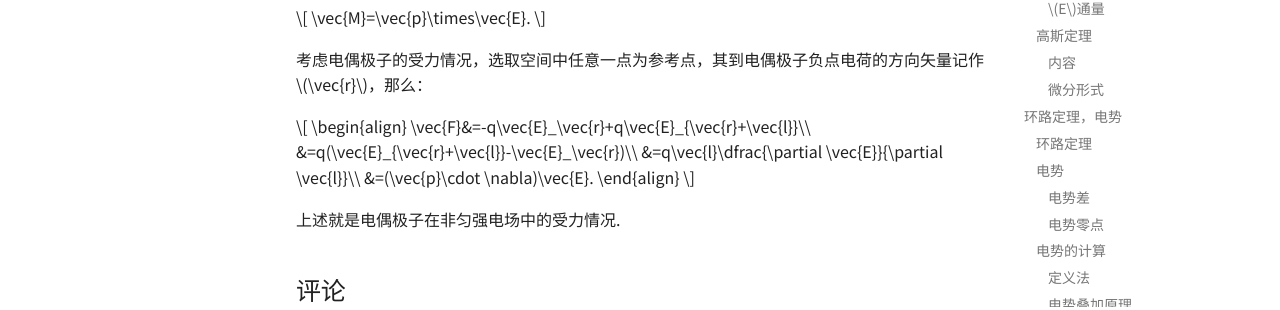
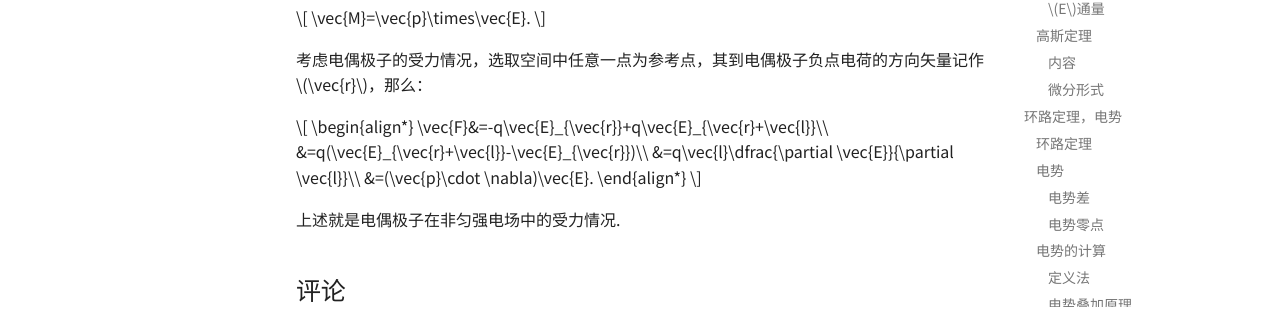
Before and after one commit to glimmeringlight/sjtu-notes, an MkDocs documentation site: the page built from docs/notes/grade2/PHY1252/001.md, in a window 1280 px wide and 900 px high, scrolled down 7842 px. Shown: the part 504-814 px from the top of the window. Built offline with MkDocs 1.6.1 and Material for MkDocs 9.7.7, drawn with Linux system fonts in a browser that asks for light colours; a script that is not in the unit is left out; comment, search, counter and statistics services are not loaded.

Commit message:
Fix: TeX err in PHY1252

```diff
--- a/docs/notes/grade2/PHY1252/001.md
+++ b/docs/notes/grade2/PHY1252/001.md
@@ -423,12 +423,12 @@
 考虑电偶极子的受力情况，选取空间中任意一点为参考点，其到电偶极子负点电荷的方向矢量记作$\vec{r}$，那么：
 
 $$
-\begin{align}
-    \vec{F}&=-q\vec{E}_\vec{r}+q\vec{E}_{\vec{r}+\vec{l}}\\
-    &=q(\vec{E}_{\vec{r}+\vec{l}}-\vec{E}_\vec{r})\\
+\begin{align*}
+    \vec{F}&=-q\vec{E}_{\vec{r}}+q\vec{E}_{\vec{r}+\vec{l}}\\
+    &=q(\vec{E}_{\vec{r}+\vec{l}}-\vec{E}_{\vec{r}})\\
     &=q\vec{l}\dfrac{\partial \vec{E}}{\partial \vec{l}}\\
     &=(\vec{p}\cdot \nabla)\vec{E}.
-\end{align}
+\end{align*}
 $$
 
 上述就是电偶极子在非匀强电场中的受力情况.
```
Also changed, not shown: docs/notes/grade2/EST2501/001.md (+2 -2 lines).
